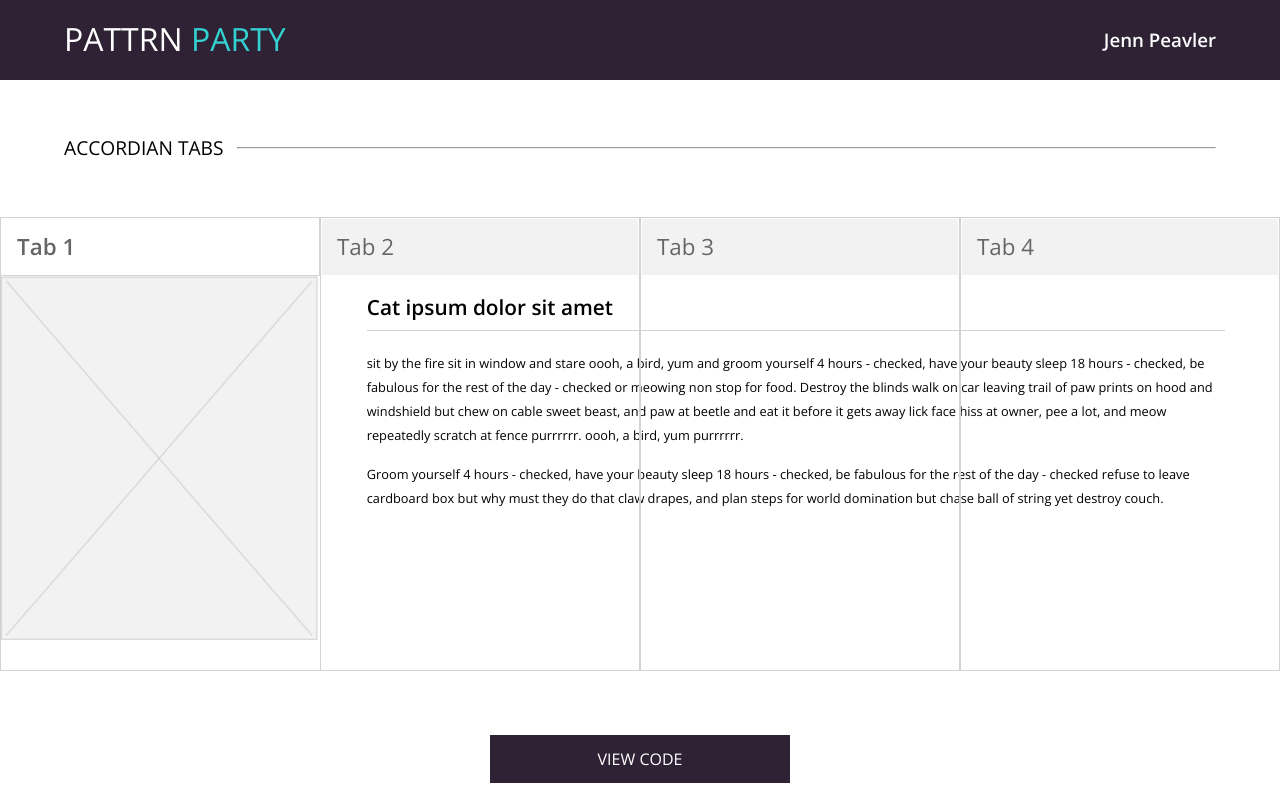
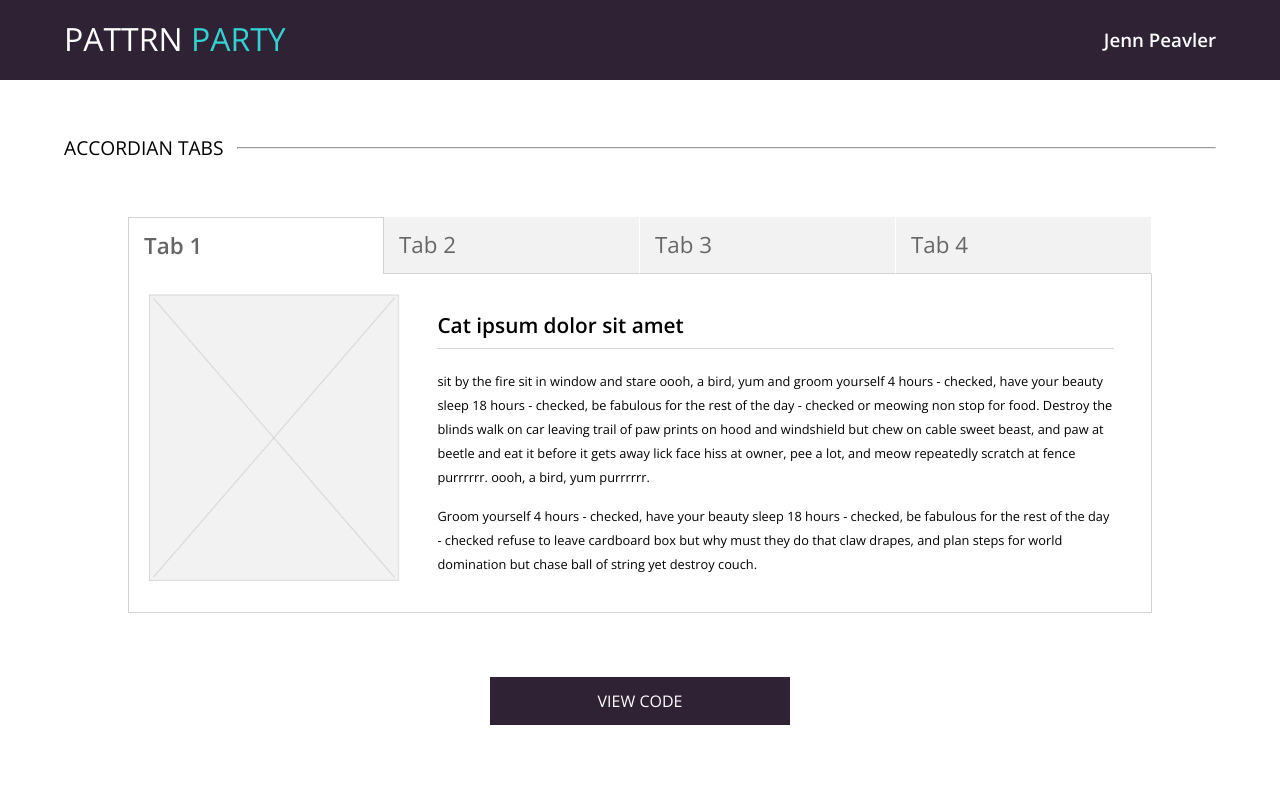
Before and after one commit to jennPeavler/accordian-tabs, a website: page index.html in a window 1280 px wide. Drawn offline with nearby package versions, Linux system fonts and the light colour scheme.

Commit message:
add borders and padding.  css 90% finished

```diff
--- a/style/styles/main.css
+++ b/style/styles/main.css
@@ -54,10 +54,11 @@ img {
 
 #tab-wrapper {
   display: flex;
+  width: 80%;
+  margin: 0 auto;
 }
 
 article {
-  border: 1px solid #D1D2D3;
   width: 90%;
   margin: 0 auto;
 }
@@ -65,7 +66,8 @@ article {
 .tab-name {
   margin: 0;
   padding: 15px;
-  border: 1px solid #FFF;
+  border-bottom: 1px solid #D1D2D3;
+  border-right: 1px solid #FFF;
   font-size: 1.4em;
   color: #666666;
   background: #F2F2F2;
@@ -75,8 +77,8 @@ article {
 
 .tabs {
   display: none;
-  width: 400%;
-  padding-bottom: 30px;
+  width: 391.25%;
+  padding: 8% 0 8% 8%;
   background: #FFF;
 }
 
@@ -110,13 +112,16 @@ article {
 
 .show-header {
   background: #FFF;
-  border-bottom: 1px solid #D1D2D3;
+  border: 1px solid #D1D2D3;
+  border-bottom: none;
   font-weight: 600;
 }
 
 
 .show-tab {
   display: flex;
+  border: 1px solid #D1D2D3;
+  border-top: none;
 }
 
 a {
```
Also changed, not shown: index.html (+5 -2 lines).
